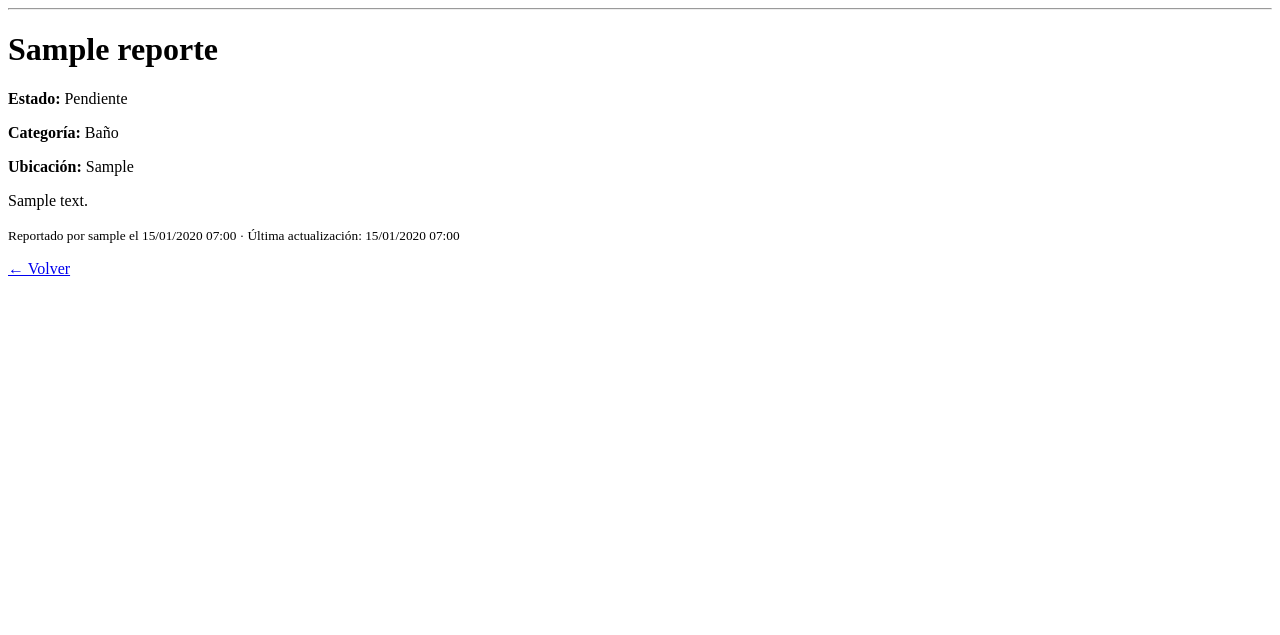
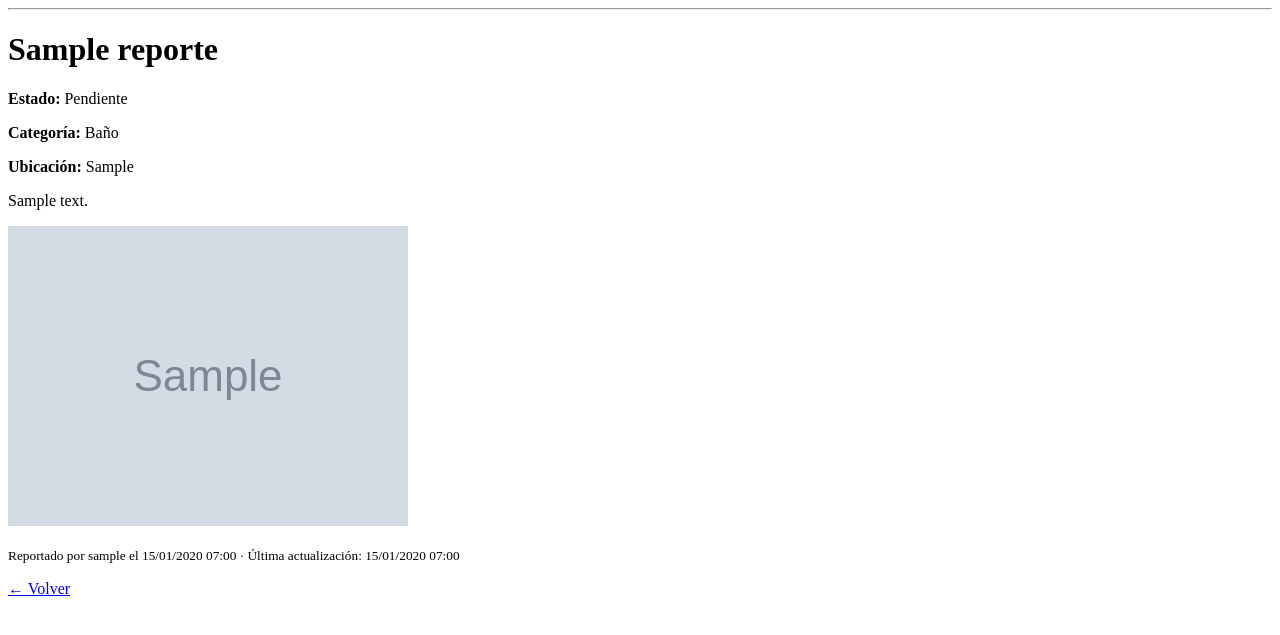
Before and after one commit to benjabarra/proyecto-inicial-grupo-01-bedia, a Django app: page /reportes/1/ in a window 1280 px wide. Shown: the part 29-664 px from the top of the page. Run offline with Django 5.2, Linux system fonts and the light colour scheme; a user stored in the database is signed in; data comes from the database, SQL or seed files in the repository; tables that the repository leaves empty hold one stand-in row (values such as "Sample post"); grey boxes marked "Sample" are stand-in pictures.

Commit message:
plantillas con foto

```diff
--- a/mi_app/templates/reportes/crear.html
+++ b/mi_app/templates/reportes/crear.html
@@ -2,7 +2,7 @@
 
 {% block contenido %}
 <h1>Nuevo reporte</h1>
-<form method="post">
+<form method="post" enctype="multipart/form-data">
   {% csrf_token %}
   {{ form.as_p }}
   <button type="submit">Enviar reporte</button>
--- a/mi_app/templates/reportes/detalle.html
+++ b/mi_app/templates/reportes/detalle.html
@@ -6,6 +6,9 @@
 <p><strong>Categoría:</strong> {{ reporte.categoria }}</p>
 <p><strong>Ubicación:</strong> {{ reporte.ubicacion }}</p>
 <p>{{ reporte.descripcion|linebreaks }}</p>
+{% if reporte.foto %}
+  <p><img src="{{ reporte.foto.url }}" alt="foto del reporte" style="max-width:100%;max-height:400px"></p>
+{% endif %}
 <small>
   Reportado por {{ reporte.autor.username }} el {{ reporte.creado|date:"d/m/Y H:i" }}
   · Última actualización: {{ reporte.actualizado|date:"d/m/Y H:i" }}
--- a/mi_app/templates/reportes/lista.html
+++ b/mi_app/templates/reportes/lista.html
@@ -6,6 +6,7 @@
 {% for r in reportes %}
   <article>
     <h3><a href="{% url 'reportes:detalle' r.pk %}">{{ r.titulo }}</a></h3>
+    {% if r.foto %}<img src="{{ r.foto.url }}" alt="" style="max-height:80px">{% endif %}
     <p>{{ r.categoria }} · {{ r.ubicacion }} · <strong>{{ r.get_estado_display }}</strong></p>
     <small>Por {{ r.autor.username }} el {{ r.creado|date:"d/m/Y H:i" }}</small>
   </article>
```
